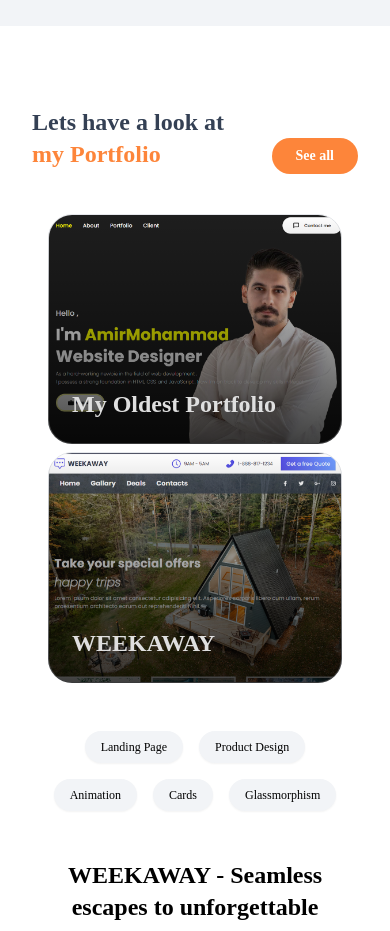
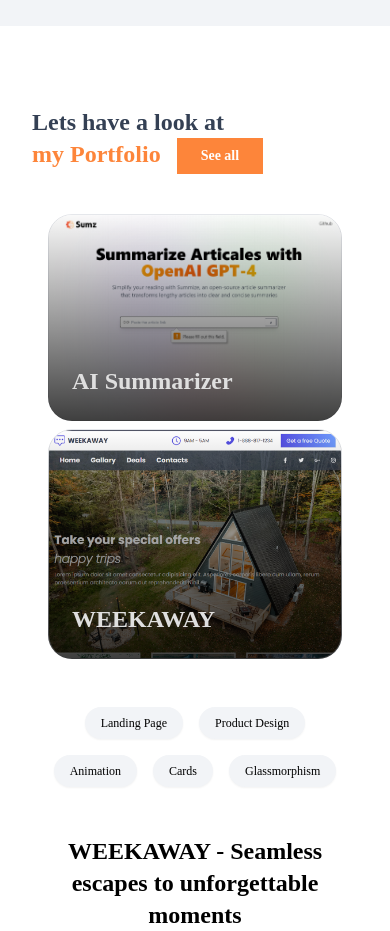
Before and after one commit to ikhodabande/ak-portfolio-2024, a React (Create React App) app: page / in a window 390 px wide. Shown: the part 3160-4091 px from the top of the page. Built offline with nearby package versions, Linux system fonts and the light colour scheme.

Commit message:
adding some urls

```diff
--- a/src/components/Home.jsx
+++ b/src/components/Home.jsx
@@ -104,12 +104,12 @@
 </div>
 {/* portfolio and hire in mobile view */}
  <div className='flex sm:hidden absolute top-[45%] left-[20%]'>
- <Link>
+ <Link  to='Portfolio' duration={500} spy={true} smooth={true}>
   <button className=' text-white bg-[#f57627]  shadow-xl border border-[#ff6302] shadow-[#58331b5b] backdrop-blur-sm mx-6 px-6 rounded-full  text-md py-1  hover:bg-[#c86121] duration-200 ease-in-out font-sans'>
     Portfolio
   </button>
   </Link>
-  <Link>
+  <Link to='Hire' duration={500} spy={true} smooth={true}>
   <button className=' text-[#ff6302] bg-transparent border border-[#ff6302]  shadow-xl shadow-[#58331b5b]  px-4  rounded-3xl  text-md py-1 hover:bg-[#ffffff49] duration-200 ease-in-out font-sans'>
     Hire
   </button>
--- a/src/components/Resume.jsx
+++ b/src/components/Resume.jsx
@@ -1,6 +1,8 @@
 import React from 'react'
 import rent from '../assestes/rent.png'
 import portfolio from '../assestes/portfolio.png'
+import AiSummarizer from '../assestes/projects/aisummerizer.png'
+
 
 function Resume() {
 
@@ -15,10 +17,10 @@
 
       <div className='flex flex-col mx-8 my-10 mt-20'>
       <h1 className='md:text-5xl sm:text-3xl text-2xl text-[#344054] font-bold'>Lets have a look at </h1>
-        <div className='flex justify-between md:'>
+        <div className='flex sm:justify-between '>
           <h1 className='md:text-5xl text-[#344054] font-bold sm:text-3xl text-2xl '><span className='text-[#FD853A]'>my Portfolio</span> </h1>
           <button onClick={handlePortfolio}
-          className='text-white bg-[#FD853A] font-semibold md:py-2 md:px-6 md:text-base rounded-full text-sm sm:px-4 px-6 py-2 hover:bg-[#fc8f4b] hover:shadow-md '>See all</button>
+          className='text-white bg-[#FD853A] mx-4 sm:mx-0 font-semibold md:py-2 md:px-6 md:text-base sm:rounded-full text-sm sm:px-4 px-6 py-2 hover:bg-[#fc8f4b] hover:shadow-md '>See all</button>
         </div>
 
 
@@ -26,14 +28,14 @@
         <div className='h-full flex justify-center items-center flex-wrap my-10'>
 
         <div className='mx-4 hover:scale-105 duration-200 ease-in-out hover:cursor-pointer hover:z-50 hover:shadow-2xl shadow-black rounded-3xl relative '>
-        <a href="">
-        <div className='absolute top-0 w-full md:w-[500px] h-full md:h-[280px] lg:h-[350px] bg-gradient-to-t from-[#000000bf] rounded-3xl text-[#dfdfdf] p-6 md:text-4xl text-2xl content-end font-bold  hover:backdrop-blur-sm duration-500 hover:cursor-pointer'>My Oldest Portfolio</div>
+        <a href="https://github.com/ikhodabande/AI-Summarizer-in-React" target='_blank'>
+        <div className='absolute top-0 w-full md:w-[500px] h-full md:h-[280px] lg:h-[350px] bg-gradient-to-t from-[#000000bf] rounded-3xl text-[#dfdfdf] p-6 md:text-4xl text-2xl content-end font-bold  hover:backdrop-blur-sm duration-500 hover:cursor-pointer'>AI Summarizer</div>
         </a>
-          <img className=' md:h-[280px] lg:h-[350px] border rounded-3xl object-cover ' src={portfolio} style={{width:'500px'}} alt="" />
+          <img className=' md:h-[280px] lg:h-[350px] border rounded-3xl object-cover ' src={AiSummarizer} style={{width:'500px'}} alt="" />
         </div>
 
         <div className='mx-4 mt-2 sm:mt-0  hover:scale-105 duration-200 ease-in-out hover:cursor-pointer hover:z-50 hover:shadow-2xl shadow-black rounded-3xl relative '>
-        <a href="">
+        <a href="https://github.com/ikhodabande/React_Website_with_tailwandcss" target='_blank'>
         <div className='absolute top-0 h-full w-full md:w-[500px] md:h-[280px] lg:h-[350px] bg-gradient-to-t from-[#000000bf] rounded-3xl text-[#dfdfdf] p-6 md:text-4xl text-2xl content-end font-bold hover:backdrop-blur-sm duration-500 hover:cursor-pointer '>WEEKAWAY</div>
         </a>
           <img className='md:h-[280px] lg:h-[350px] border rounded-3xl object-cover' src={rent} style={{width:'500px'}} alt="" />
```
Also changed, not shown: src/assestes/projects/aisummerizer.png (added).
